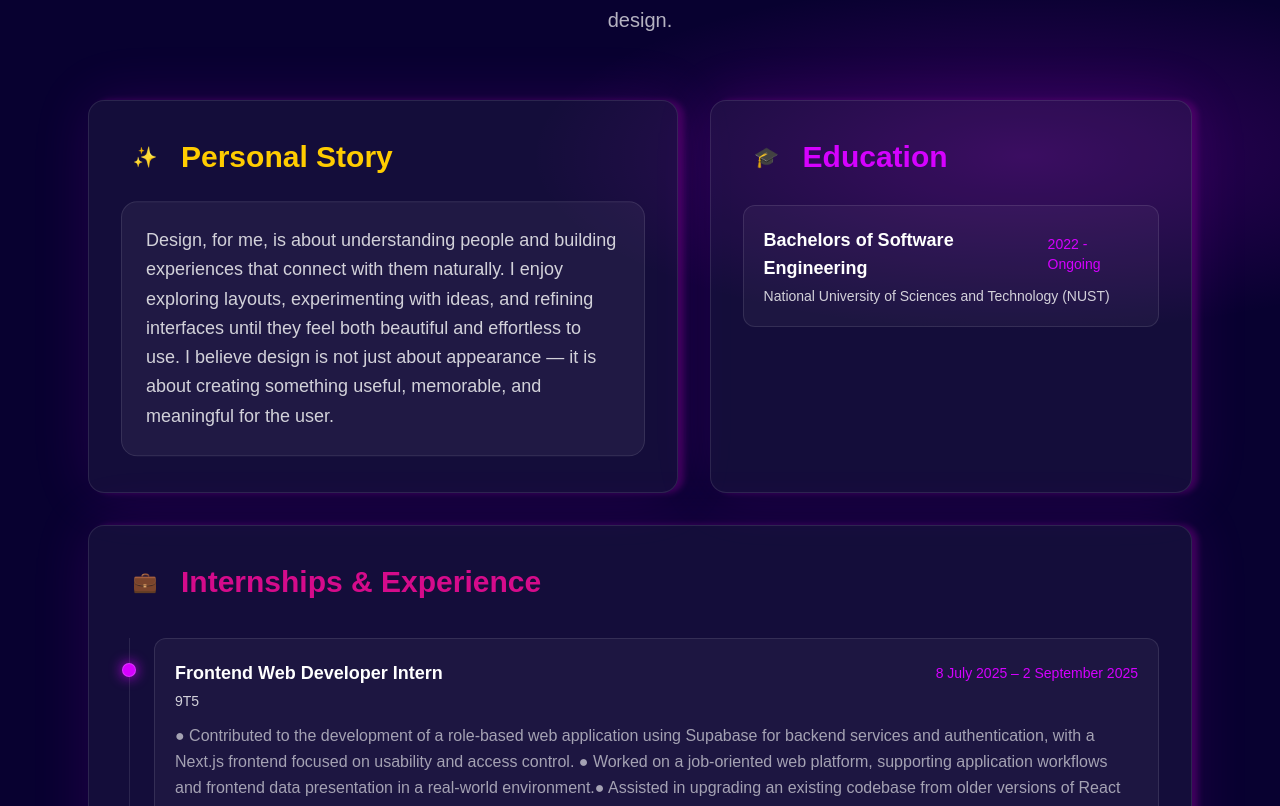
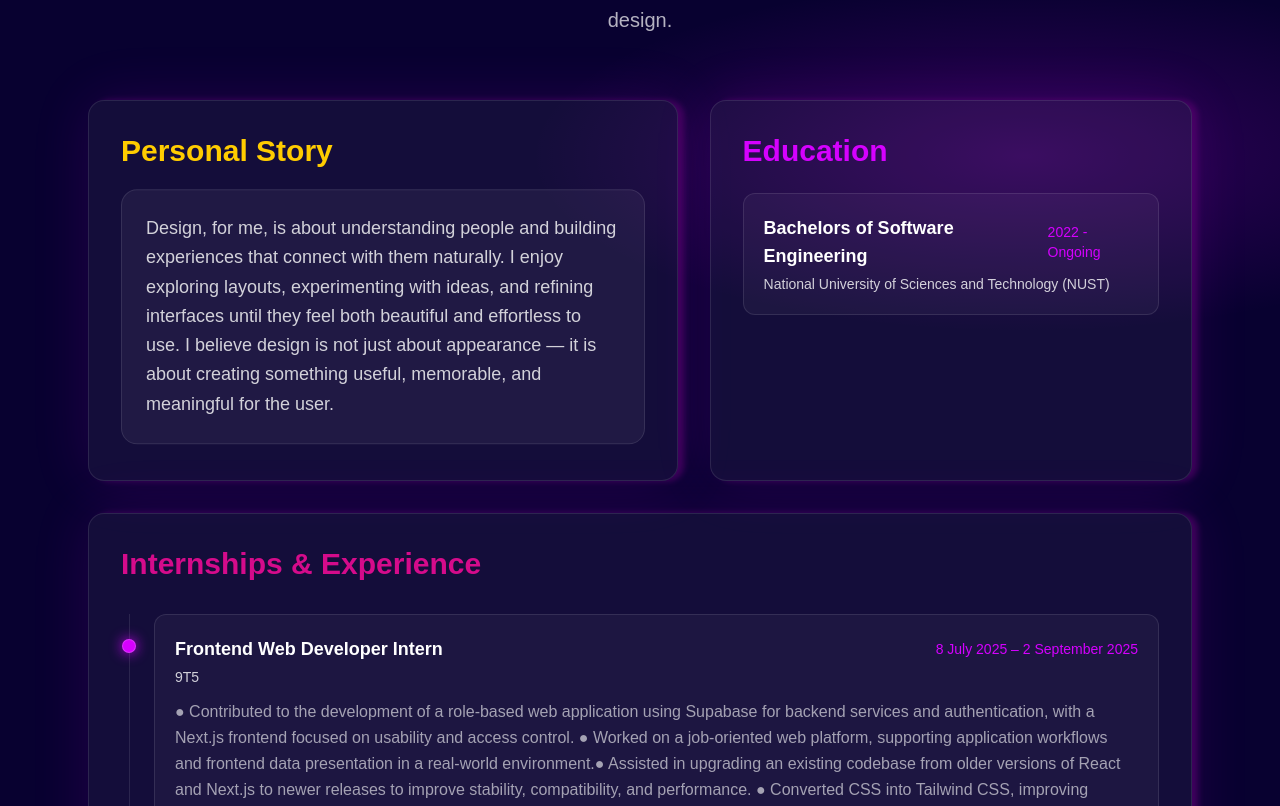
Before and after one commit to Hadiya-Ali/Portfolio, a Next.js app in the folder my-next-app/: page /About in a window 1280 px wide. Shown: the part 404-1210 px from the top of the page. Built offline with nearby package versions, Linux system fonts and the light colour scheme.

Commit message:
changed about page

```diff
--- a/my-next-app/app/About/page.tsx
+++ b/my-next-app/app/About/page.tsx
@@ -197,9 +197,7 @@ export default function AboutPage() {
               }}
             >
               <div className="flex items-center gap-3 mb-6">
-                <div className="flex h-12 w-12 items-center justify-center rounded-2xl bg-light-purple/20 text-xl">
-                  ✨
-                </div>
+
                 <h2 className="text-3xl font-bold text-yellow">Personal Story</h2>
               </div>
 
@@ -231,9 +229,7 @@ export default function AboutPage() {
               }}
             >
               <div className="flex items-center gap-3 mb-6">
-                <div className="flex h-12 w-12 items-center justify-center rounded-2xl bg-pink/20 text-xl">
-                  🎓
-                </div>
+
                 <h2 className="text-3xl font-bold text-light-purple">Education</h2>
               </div>
 
@@ -275,9 +271,7 @@ export default function AboutPage() {
             }}
           >
             <div className="flex items-center gap-3 mb-8">
-              <div className="flex h-12 w-12 items-center justify-center rounded-2xl bg-light-purple/20 text-xl">
-                💼
-              </div>
+
               <h2 className="text-3xl font-bold text-pink">Internships & Experience</h2>
             </div>
 
```
